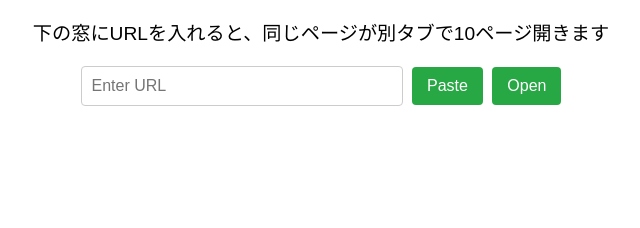
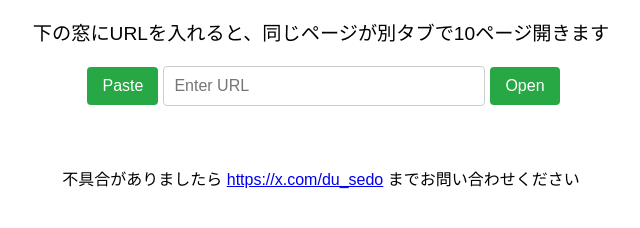
Before and after one commit to dusedo/10page_open, a plain HTML site: page index.html in a window 1280 px wide. Shown: the part 140-368 px from the top of the page, without its empty margins (319-959 px from the left). Drawn offline with Linux system fonts and the light colour scheme.

Commit message:
Update index.html

```diff
--- a/index.html
+++ b/index.html
@@ -22,29 +22,38 @@
 
         form {
             margin-top: 20px;
+            display: flex;
+            justify-content: center;
+            align-items: center;
         }
 
         input[type="text"] {
             padding: 10px;
-            width: 300px;  /* サイズ調整 */
+            width: 300px;
             border: 1px solid #ccc;
             border-radius: 4px;
             font-size: 1em;
+            margin-left: 5px; /* ペーストボタンとの間にスペースを追加 */
         }
 
         button {
             padding: 10px 15px;
-            margin-left: 5px;  /* ボタン間のスペース */
             background-color: #28a745;
             color: white;
             border: none;
             border-radius: 4px;
             cursor: pointer;
             font-size: 1em;
+            margin-left: 5px; /* Openボタンとの間にスペースを追加 */
         }
 
         button:hover {
             background-color: #218838;
+        }
+
+        .contact-text {
+            margin-top: 60px; /* 3行分のスペース */
+            font-size: 1em;
         }
     </style>
 </head>
@@ -52,10 +61,12 @@
     <h1>Open URL in 10 Tabs</h1>
     <p>下の窓にURLを入れると、同じページが別タブで10ページ開きます</p>
     <form id="urlForm">
+        <button type="button" id="pasteButton">Paste</button>
         <input type="text" id="urlInput" placeholder="Enter URL" required>
-        <button type="button" id="pasteButton">Paste</button>
         <button type="submit">Open</button>
     </form>
+
+    <p class="contact-text">不具合がありましたら <a href="https://x.com/du_sedo" target="_blank">https://x.com/du_sedo</a> までお問い合わせください</p>
 
     <script>
         // ペーストボタンの機能
```
